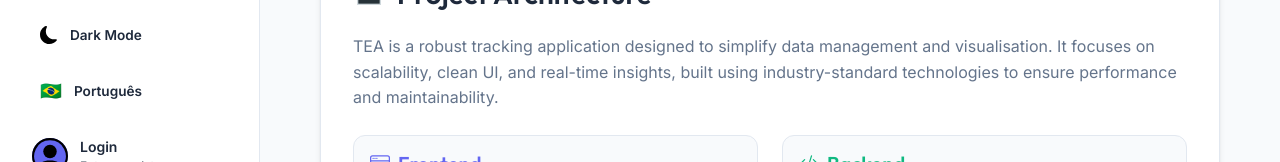
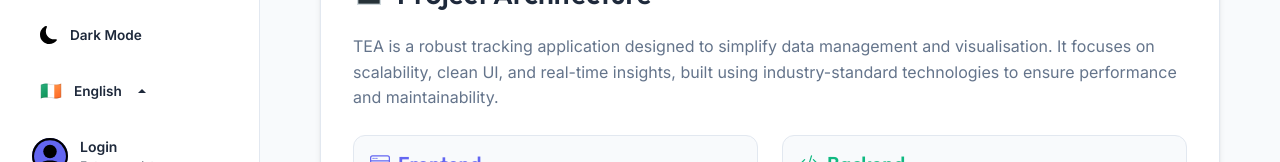
Before and after one commit to gbalestro/TEA, a React (Vite) app in the folder frontend/: page /people in a window 1280 px wide. Both pictures are taken after a click on the button "Sobre o Projeto". Shown: the part 593-755 px from the top of the page. Built offline with nearby package versions, Linux system fonts and the light colour scheme; no server answers.

Commit message:
Language selector modified

```diff
--- a/frontend/src/App.jsx
+++ b/frontend/src/App.jsx
@@ -1,5 +1,6 @@
 import React, { useState, useEffect } from 'react';
 import { useTranslation } from 'react-i18next';
+import { Dropdown } from 'react-bootstrap';
 import { Routes, Route, NavLink, useLocation, Navigate, useNavigate } from 'react-router-dom';
 import {
   Speedometer2,
@@ -76,11 +77,6 @@ function App() {
 
   const toggleTheme = () => {
     setTheme(prev => prev === 'light' ? 'dark' : 'light');
-  };
-
-  const toggleLanguage = () => {
-    const newLang = i18n.language.startsWith('pt') ? 'en' : 'pt';
-    i18n.changeLanguage(newLang);
   };
 
   const getPageConfig = (path) => {
@@ -197,19 +193,45 @@ function App() {
             <span style={{ fontSize: '0.85rem', fontWeight: '600' }}>{theme === 'light' ? t('sidebar.darkMode') : t('sidebar.lightMode')}</span>
           </div>
 
-          <div
-            className="language-toggle"
-            onClick={toggleLanguage}
+          <Dropdown drop="up" className="language-dropdown w-100">
+            <Dropdown.Toggle
+              as="div"
+              className="language-select-trigger"
               style={{
                 display: 'flex', alignItems: 'center', gap: '0.75rem',
                 padding: '0.5rem 1rem', borderRadius: '8px',
                 cursor: 'pointer', backgroundColor: 'rgba(255,255,255,0.05)',
-              transition: 'var(--transition)'
+                transition: 'var(--transition)',
+                border: 'none'
               }}
             >
-            <span style={{ fontSize: '1.1rem' }}>{i18n.language.startsWith('pt') ? '🇮🇪' : '🇧🇷'}</span>
-            <span style={{ fontSize: '0.85rem', fontWeight: '600' }}>{i18n.language.startsWith('pt') ? 'English' : 'Português'}</span>
-          </div>
+              <span style={{ fontSize: '1.1rem' }}>{i18n.language.startsWith('pt') ? '🇧🇷' : '🇮🇪'}</span>
+              <span style={{ fontSize: '0.85rem', fontWeight: '600' }}>{i18n.language.startsWith('pt') ? 'Português' : 'English'}</span>
+            </Dropdown.Toggle>
+
+            <Dropdown.Menu
+              className="shadow border-0 p-1"
+              style={{
+                borderRadius: '12px',
+                minWidth: '160px',
+                backgroundColor: theme === 'light' ? '#ffffff' : '#1e1e2d',
+                marginBottom: '10px'
+              }}
+            >
+              <Dropdown.Item
+                onClick={() => i18n.changeLanguage('en')}
+                className={`d-flex align-items-center gap-2 py-2 rounded-2 ${!i18n.language.startsWith('pt') ? 'bg-primary text-white' : theme === 'light' ? 'text-dark' : 'text-white-50'}`}
+              >
+                <span style={{ fontSize: '1.1rem' }}>🇮🇪</span> English
+              </Dropdown.Item>
+              <Dropdown.Item
+                onClick={() => i18n.changeLanguage('pt')}
+                className={`d-flex align-items-center gap-2 py-2 rounded-2 ${i18n.language.startsWith('pt') ? 'bg-primary text-white' : theme === 'light' ? 'text-dark' : 'text-white-50'}`}
+              >
+                <span style={{ fontSize: '1.1rem' }}>🇧🇷</span> Português
+              </Dropdown.Item>
+            </Dropdown.Menu>
+          </Dropdown>
 
           {isAuthenticated ? (
             <div
```
Lines whose indentation alone changed are shown as unchanged.
